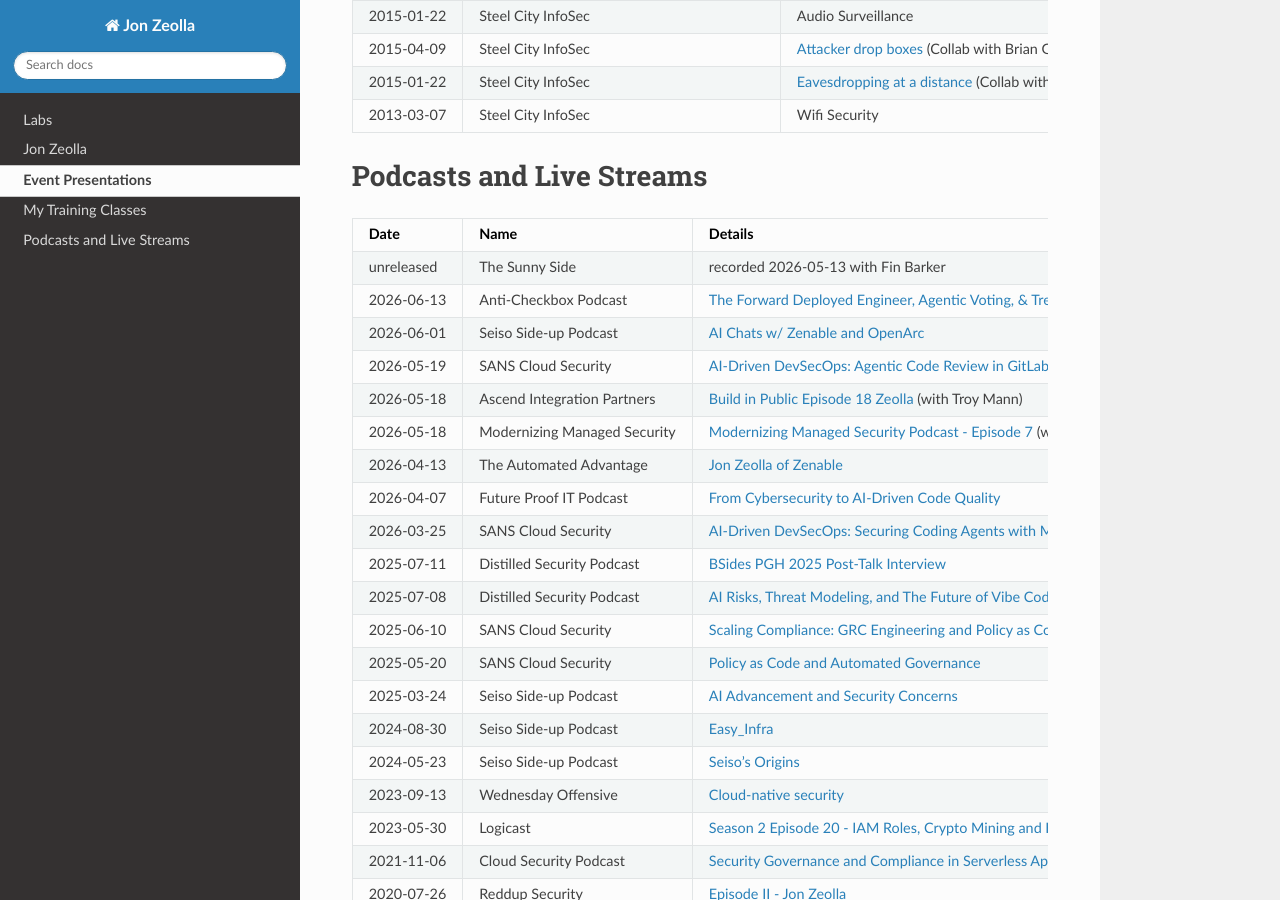
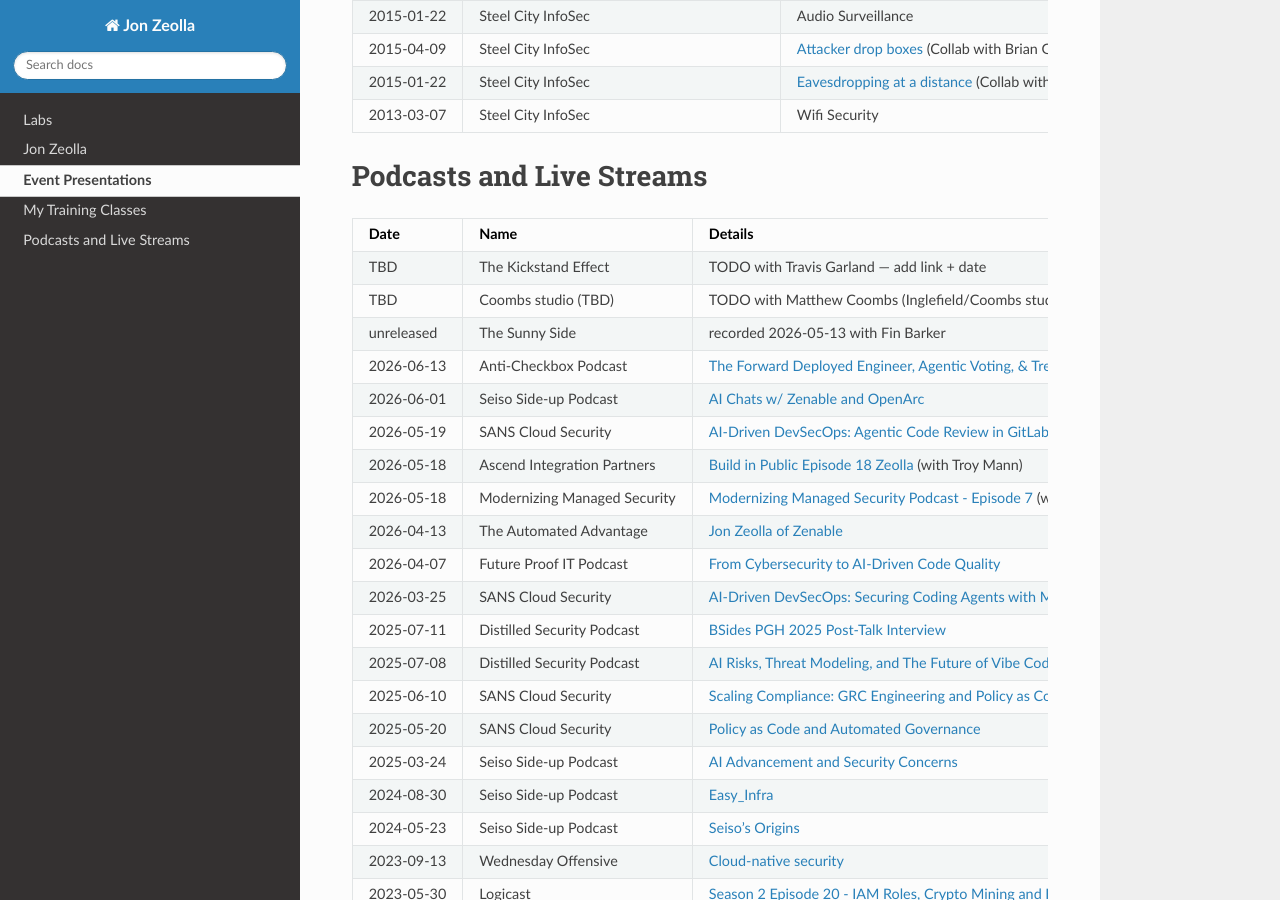
Before and after one commit to JonZeolla/JonZeolla.github.io, a Sphinx documentation site: the page built from docs/ref/jz-content.md, in a window 1280 px wide and 900 px high, scrolled down 4650 px. Built offline with Sphinx 7.4.7 and the Read the Docs theme 3.1.0, drawn with Linux system fonts in a browser that asks for light colours.

Commit message:
chore: add placeholder podcast entries
Add TODO placeholders for two upcoming/unindexed podcast appearances
(The Kickstand Effect with Travis Garland, and a Coombs studio episode
with Matthew Coombs) so they aren't forgotten. Links and dates to follow.

Co-Authored-By: Claude Opus 4.8 (1M context) <noreply@anthropic.com>

```diff
--- a/docs/ref/jz-content.md
+++ b/docs/ref/jz-content.md
@@ -209,6 +209,8 @@ You can also watch my recorded presentations by going to [this YouTube playlist]
 
 | Date       | Name                       | Details                                                                           |
 | ---------- | -------------------------- | --------------------------------------------------------------------------------- |
+| TBD        | The Kickstand Effect       | TODO with Travis Garland — add link + date                                        |
+| TBD        | Coombs studio (TBD)        | TODO with Matthew Coombs (Inglefield/Coombs studio) — add link + date             |
 | unreleased | The Sunny Side             | recorded 2026-05-13 with Fin Barker                                               |
 | 2026-06-13 | Anti-Checkbox Podcast      | [The Forward Deployed Engineer, Agentic Voting, & Treating GRC Like a Product][2026-AntiCheckbox] |
 | 2026-06-01 | Seiso Side-up Podcast      | [AI Chats w/ Zenable and OpenArc][2026-SeisoMay]                                  |
```
